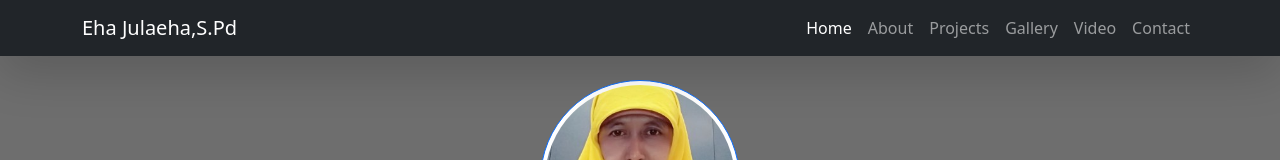
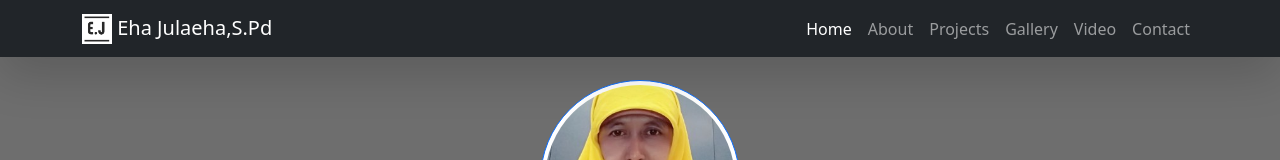
Before and after one commit to ehajulaeha-gp/ehajulaeha-gp.github.io, a plain HTML site: page index.html in a window 1280 px wide. Shown: the top 160 px of the page. Drawn offline with nearby package versions, Linux system fonts and the light colour scheme; animation ran at ten frames a second.

Commit message:
merubah icont

```diff
--- a/index.html
+++ b/index.html
@@ -20,7 +20,7 @@
   <link rel="stylesheet" href="style.css">
 
   <!-- iconts -->
-  <link rel="icon" href="img/icon/logo-baru.ico">
+  <link rel="icon" href="img/icont.ico">
 
   <title>MY Portfolio | Eha Julaeha</title>
 </head>
@@ -30,7 +30,7 @@
   <nav class="navbar navbar-expand-lg navbar-dark bg-dark shadow-lg fixed-top ">
     <div class="container">
       <a class="navbar-brand" href="#home">
-        <!-- <img src="img/icon/logo-baru.ico" alt="" width="30" height="30" class="d-inline-block align-text-top"> -->
+        <img src="img/icont.png" alt="" width="30" height="30" class="d-inline-block align-text-top">
         Eha Julaeha,S.Pd
       </a>
       <div class="collapse navbar-collapse" id="navbarNav">
```
Also changed, not shown: img/icont.ico (added), img/icont.png (added).
